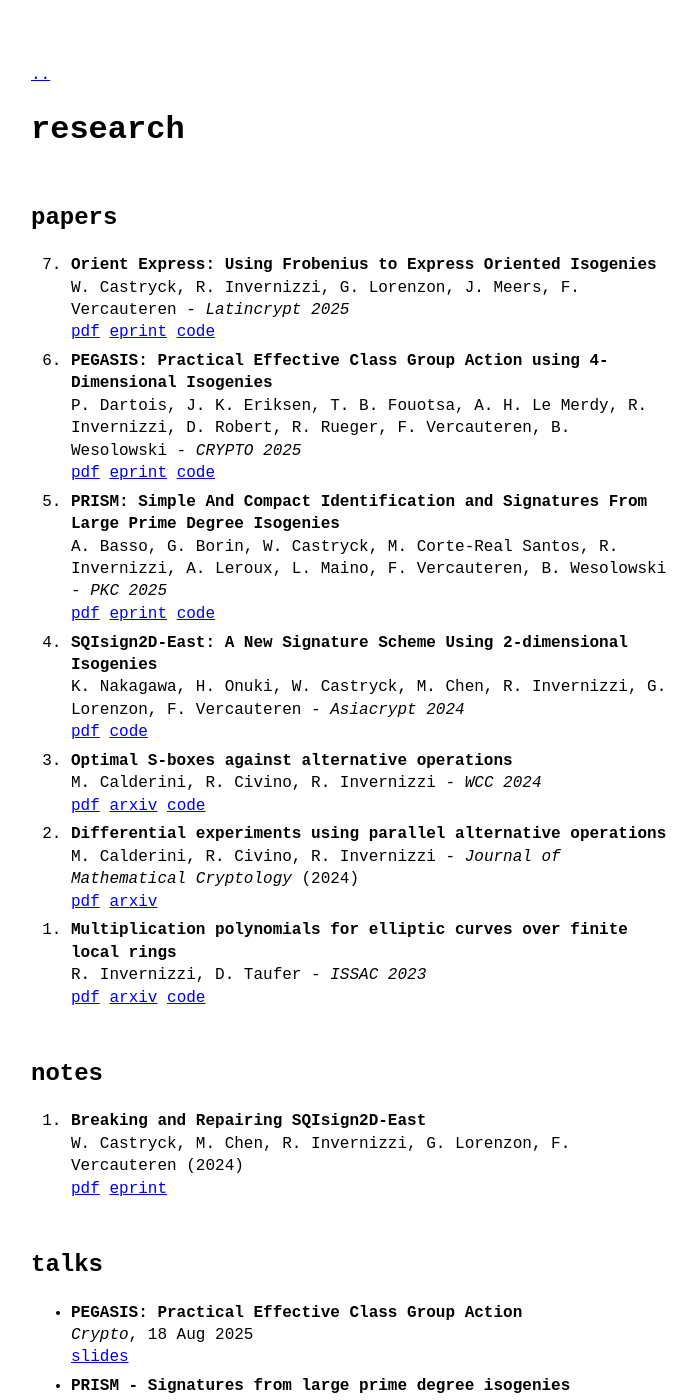
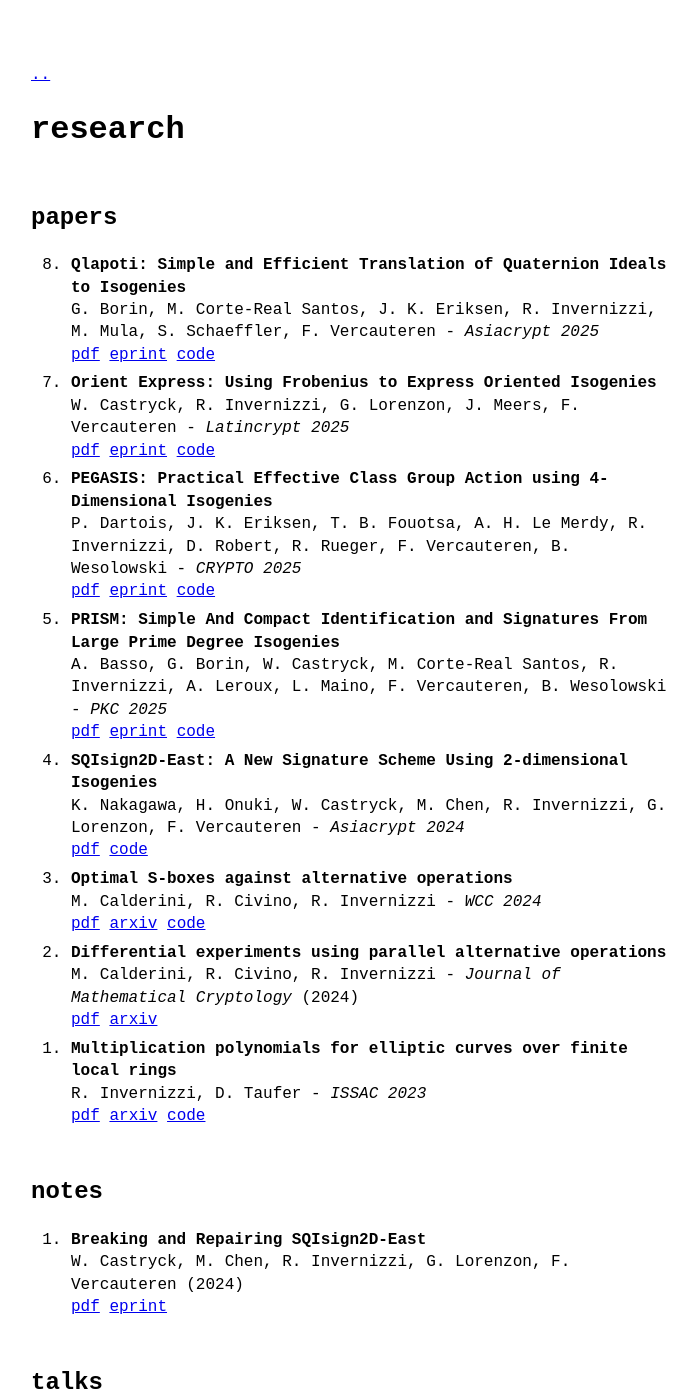
Before and after one commit to r98inver/r98inver.github.io, a Jekyll site: the page built from _pages/research.md, in a window 1280 px wide and 1400 px high. Shown: the whole window, without its empty margins (289-986 px from the left). Built offline with Jekyll 4.4.1, drawn with Linux system fonts in a browser that asks for light colours; some of the changed text lies outside the part shown.

Commit message:
isodays + qlapoti

```diff
--- a/_data/papers.yml
+++ b/_data/papers.yml
@@ -1,4 +1,11 @@
 entries:
+  - title: Qlapoti&colon; Simple and Efficient Translation of Quaternion Ideals to Isogenies
+    authors: G. Borin, M. Corte-Real Santos, J. K. Eriksen, R. Invernizzi, M. Mula, S. Schaeffler, F. Vercauteren
+    pdf: 2509_qlapoti.pdf
+    eprint: "2025/1604"
+    code: https://github.com/KULeuven-COSIC/Qlapoti
+    journal: Asiacrypt 2025
+
   - title: Orient Express&colon; Using Frobenius to Express Oriented Isogenies
     authors: W. Castryck, R. Invernizzi, G. Lorenzon, J. Meers, F. Vercauteren
     pdf: 2506_orientexpr.pdf
--- a/_data/talks.yml
+++ b/_data/talks.yml
@@ -1,4 +1,9 @@
 entries:
+  - title: Ideal to Isogeny&colon; from Qlapoti to qt-Pegasis
+    venue: Isogeny Days
+    date: 12 Sep 2025
+    slides: 2509_isodays.pdf
+
   - title: PEGASIS&colon; Practical Effective Class Group Action
     venue: Crypto
     date: 18 Aug 2025
```
Also changed, not shown: 2 other files.
